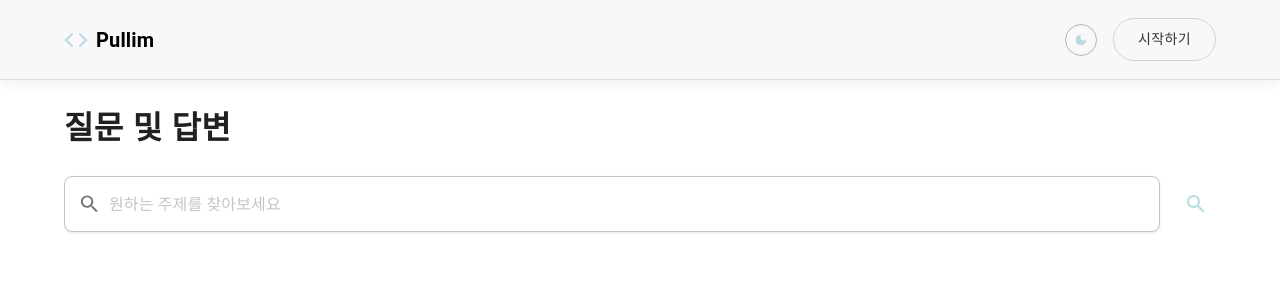
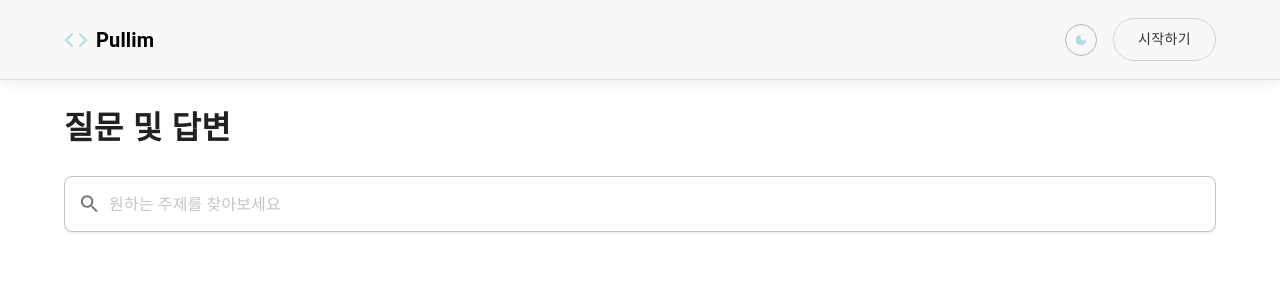
Before and after one commit to minkwan-1/react-nest, a React (Vite) app in the folder client/: page /home in a window 1280 px wide. Shown: the top 282 px of the page. Built offline with nearby package versions, Linux system fonts and the light colour scheme; no server answers; what quill-image-resize-module-ts would draw is missing.

Commit message:
Delete: search icon 삭제

```diff
--- a/client/src/components/home/SearchBar.tsx
+++ b/client/src/components/home/SearchBar.tsx
@@ -1,4 +1,4 @@
-import { Box, TextField, useTheme, IconButton } from "@mui/material";
+import { Box, TextField, useTheme } from "@mui/material";
 import SearchIcon from "@mui/icons-material/Search";
 import { InputAdornment } from "@mui/material";
 import { useState } from "react";
@@ -60,14 +60,6 @@ const SearchBar = ({ onSearchChange }: SearchBarProps) => {
           ),
         }}
       />
-      <IconButton disableRipple>
-        <SearchIcon
-          sx={{
-            ...theme.applyStyles("light", { color: "#b8dae1" }),
-            ...theme.applyStyles("dark", { color: "#ffffff" }),
-          }}
-        />
-      </IconButton>
     </Box>
   );
 };
```
